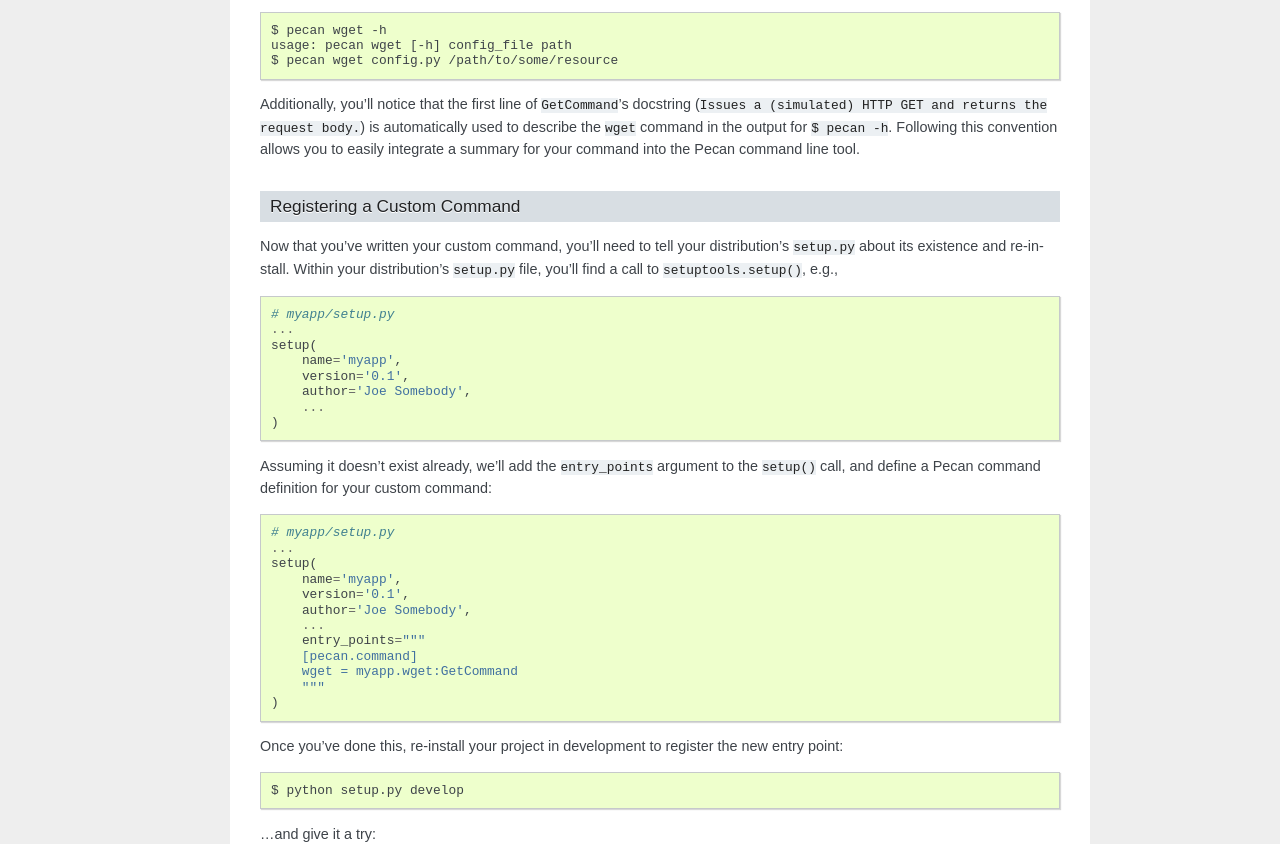
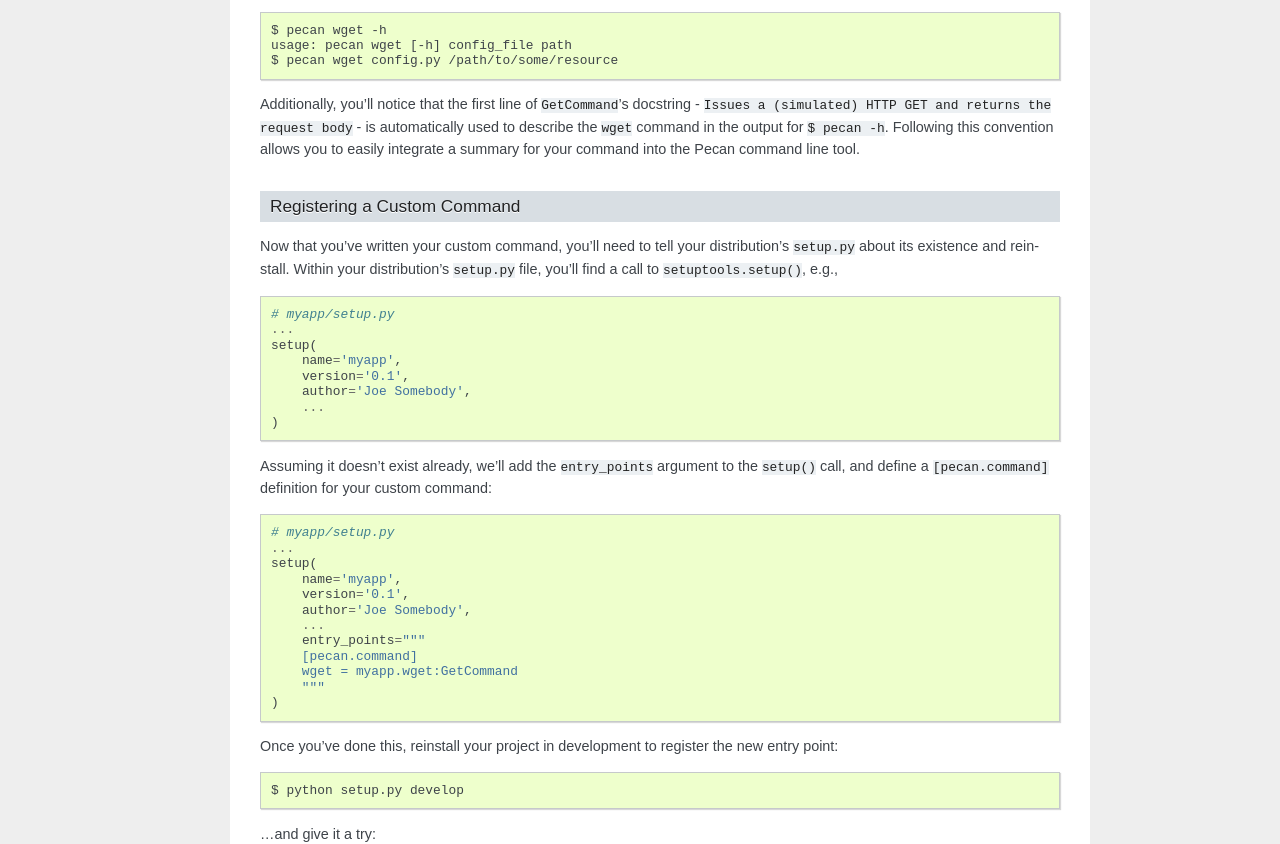
Before and after one commit to stackforge/pecan, a Sphinx documentation site: the page built from docs/source/commands.rst, in a window 1280 px wide and 1400 px high, scrolled down 2640 px. Shown: the part 386-1230 px from the top of the window. Built offline with Sphinx 7.4.7, drawn with Linux system fonts in a browser that asks for light colours; some of the changed text lies outside the part shown.

Commit message:
Fixing a few bugs and typos in docs.

```diff
--- a/docs/source/commands.rst
+++ b/docs/source/commands.rst
@@ -184,7 +184,7 @@
     $ pecan wget config.py /path/to/some/resource
 
 Additionally, you'll notice that the first line of ``GetCommand``'s docstring
-(``Issues a (simulated) HTTP GET and returns the request body.``) is
+- ``Issues a (simulated) HTTP GET and returns the request body`` - is
 automatically used to describe the ``wget`` command in the output for ``$ pecan
 -h``.  Following this convention allows you to easily integrate a summary for
 your command into the Pecan command line tool.
@@ -192,7 +192,7 @@
 Registering a Custom Command
 ++++++++++++++++++++++++++++
 Now that you've written your custom command, you’ll need to tell your
-distribution’s ``setup.py`` about its existence and re-install.  Within your
+distribution’s ``setup.py`` about its existence and reinstall.  Within your
 distribution’s ``setup.py`` file, you'll find a call to ``setuptools.setup()``,
 e.g., ::
 
@@ -206,7 +206,7 @@
     )
 
 Assuming it doesn't exist already, we'll add the ``entry_points`` argument
-to the ``setup()`` call, and define a Pecan command definition for your custom
+to the ``setup()`` call, and define a ``[pecan.command]`` definition for your custom
 command::
 
 
@@ -223,7 +223,7 @@
         """
     )
 
-Once you've done this, re-install your project in development to register the
+Once you've done this, reinstall your project in development to register the
 new entry point::
 
     $ python setup.py develop
--- a/docs/source/configuration.rst
+++ b/docs/source/configuration.rst
@@ -1,7 +1,7 @@
 .. _configuration:
 
-Configuration
-=============
+Configuring Pecan Applications
+==============================
 Pecan is very easy to configure. As long as you follow certain conventions,
 using, setting and dealing with configuration should be very intuitive.
 
--- a/docs/source/index.rst
+++ b/docs/source/index.rst
@@ -33,7 +33,6 @@
 
    installation.rst
    quick_start.rst
-   commands.rst
    routing.rst
    templates.rst
    rest.rst
@@ -41,6 +40,7 @@
    secure_controller.rst
    jsonify.rst
    hooks.rst
+   commands.rst
    testing.rst
 
 
```
Also changed, not shown: docs/source/quick_start.rst (+3 -6 lines).
